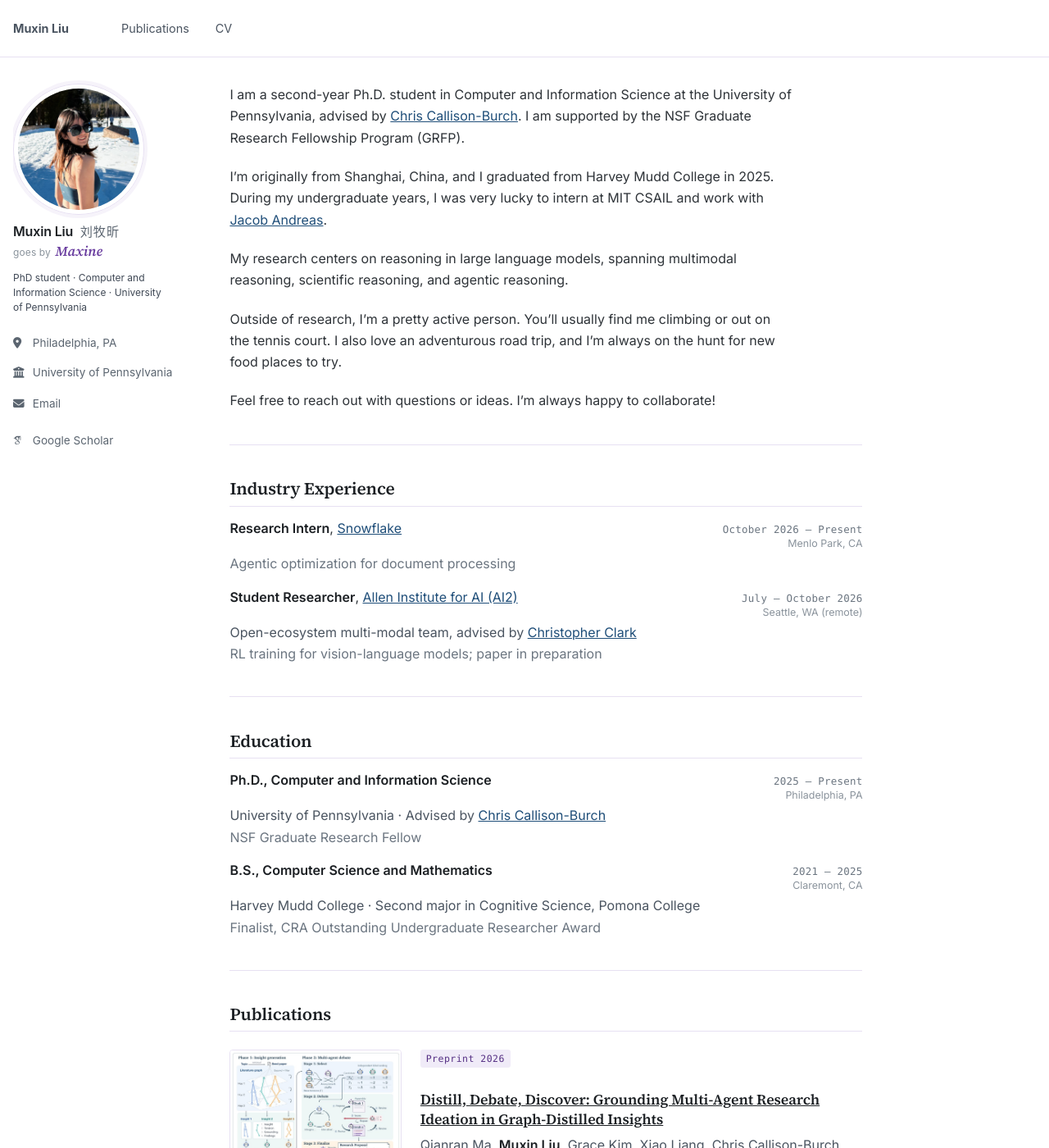
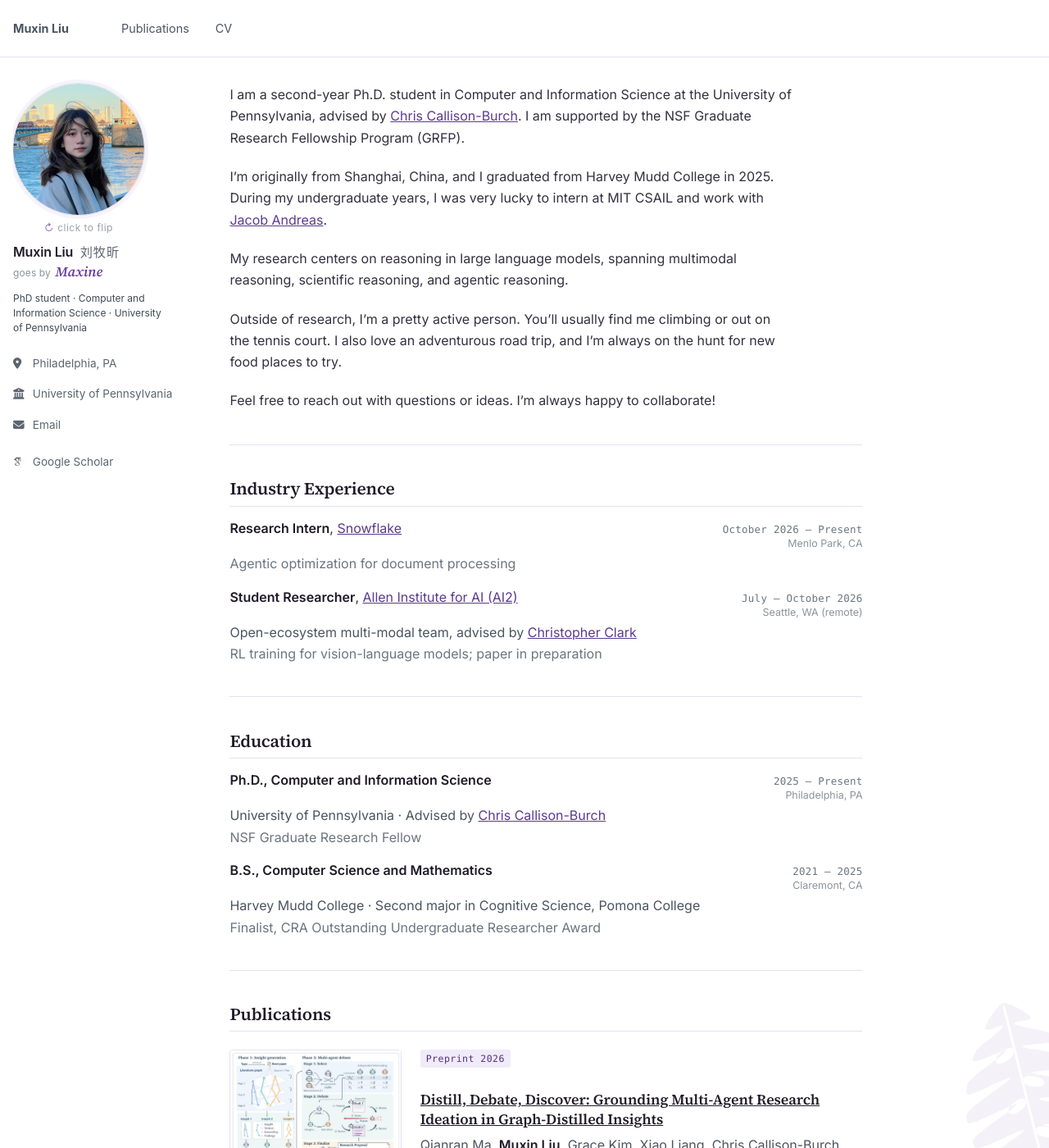
Before and after one commit to maxinemuxin/maxinemuxin.github.io, a Jekyll site: the page built from _pages/about.md, in a window 1280 px wide and 1400 px high. Shown: the whole window at 82% size. Built offline with Jekyll 4.4.1, drawn with Linux system fonts in a browser that asks for light colours; some web fonts are replaced.

Commit message:
Flip avatar, deeper purple accent, monstera watermark
Avatar:
- New Tower Bridge portrait on the front; the previous photo becomes the
  back face, revealed by clicking
- A small "click to flip" nudge under the photo that fades once used
- The flip handler lives in assets/js/avatar-flip.js rather than inline: the
  production HTML compressor strips newlines from inline scripts, which
  silently commented out the rest of the handler

Purple:
- Body links are purple at rest, deepening on hover
- Headings and body copy take a purple-leaning ink

Monstera:
- A generated SVG leaf sits in the bottom-right corner at 7% opacity. Its
  wrapper clips the bleed so it cannot create a scrollbar, it ignores
  pointer events, is hidden from assistive tech, and drops out below 900px.

Co-Authored-By: Claude Opus 5 (1M context) <noreply@anthropic.com>

```diff
--- a/_config.yml
+++ b/_config.yml
@@ -23,6 +23,8 @@ repository               : "maxinemuxin/maxinemuxin.github.io"
 author:
   # Biographic information
   avatar           : "profile.jpg"
+  avatar_back      : "profile-back.jpg"
+  avatar_hint      : "click to flip"
   name             : "Muxin Liu"
   goes_by          : "Maxine"
   chinese_name     : "刘牧昕"
--- a/_includes/author-profile.html
+++ b/_includes/author-profile.html
@@ -6,11 +6,24 @@
 
 <div itemscope itemtype="http://schema.org/Person">
 
+  {% if author.avatar contains "://" %}{% assign avatar_front = author.avatar %}{% else %}{% capture avatar_front %}{{ author.avatar | prepend: "/images/" | prepend: base_path }}{% endcapture %}{% endif %}
+  {% if author.avatar_back %}{% if author.avatar_back contains "://" %}{% assign avatar_back = author.avatar_back %}{% else %}{% capture avatar_back %}{{ author.avatar_back | prepend: "/images/" | prepend: base_path }}{% endcapture %}{% endif %}{% endif %}
+
   <div class="author__avatar">
-    {% if author.avatar contains "://" %}
-    	<img src="{{ author.avatar }}" alt="{{ author.name }}">
+    {% if avatar_back %}
+      <button type="button" class="avatar-flip" aria-pressed="false" aria-label="Flip photo">
+        <span class="avatar-flip__inner">
+          <span class="avatar-flip__face avatar-flip__face--front">
+            <img src="{{ avatar_front }}" alt="{{ author.name }}">
+          </span>
+          <span class="avatar-flip__face avatar-flip__face--back">
+            <img src="{{ avatar_back }}" alt="{{ author.name }}, second photo" loading="lazy">
+          </span>
+        </span>
+      </button>
+      {% if author.avatar_hint %}<p class="avatar-hint" aria-hidden="true">{{ author.avatar_hint }}</p>{% endif %}
     {% else %}
-    	<img src="{{ author.avatar | prepend: "/images/" | prepend: base_path }}" class="author__avatar" alt="{{ author.name }}">
+      <img src="{{ avatar_front }}" class="author__avatar" alt="{{ author.name }}">
     {% endif %}
   </div>
 
--- a/_includes/footer/custom.html
+++ b/_includes/footer/custom.html
@@ -1,3 +1,8 @@
 <!-- start custom footer snippets -->
 <a href="/sitemap/">Sitemap</a>
+<!-- A monstera leaf, barely there, bottom-right of the viewport. -->
+<div class="monstera" aria-hidden="true">
+  <img src="{{ base_path }}/images/monstera.svg" alt="">
+</div>
+
 <!-- end custom footer snippets -->
--- a/_includes/head/custom.html
+++ b/_includes/head/custom.html
@@ -1,6 +1,8 @@
 {% include base_path %}
 
 <!-- start custom head snippets -->
+
+<script src="{{ base_path }}/assets/js/avatar-flip.js" defer></script>
 
 <link rel="preconnect" href="https://fonts.googleapis.com">
 <link rel="preconnect" href="https://fonts.gstatic.com" crossorigin>
--- a/_sass/_custom.scss
+++ b/_sass/_custom.scss
@@ -20,6 +20,10 @@ $purple          : #6b3fa0; // primary accent
 $purple-deep     : #52307d; // hover / pressed
 $purple-hairline : #e7e0f2; // tinted rules and borders
 $purple-wash     : rgba(107, 63, 160, 0.09); // selection, subtle fills
+$purple-link     : #5c3a90; // body links at rest
+$purple-paper    : #ffffff; // page ground
+$purple-ink      : #1f1a28; // headings
+$purple-body     : #343040; // body copy
 
 /* Type scale
    --------------------------------------------------------------------------
@@ -43,7 +47,8 @@ html {
 
 body {
   font-family: $font-body;
-  color: #2e3338;
+  background-color: $purple-paper;
+  color: $purple-body;
   -webkit-font-smoothing: antialiased;
   -moz-osx-font-smoothing: grayscale;
 }
@@ -70,7 +75,7 @@ h5,
 h6,
 .author__name {
   font-family: $font-display;
-  color: #1b1f23;
+  color: $purple-ink;
   font-weight: 600;
   letter-spacing: -0.012em;
 }
@@ -102,16 +107,16 @@ h6,
    underline only on hover, which reads cleaner in dense publication lists. */
 
 a {
-  color: #1f4e79;
+  color: $purple-link;
   text-decoration: none;
 
   &:visited {
-    color: #1f4e79;
+    color: $purple-link;
   }
 
   &:hover,
   &:focus {
-    color: $purple;
+    color: $purple-deep;
     text-decoration: underline;
     text-decoration-color: rgba(107, 63, 160, 0.4);
     text-underline-offset: 2px;
@@ -131,12 +136,12 @@ a {
 /* Text selection picks up the accent. */
 ::selection {
   background: $purple-wash;
-  color: #1b1f23;
+  color: $purple-ink;
 }
 
 ::-moz-selection {
   background: $purple-wash;
-  color: #1b1f23;
+  color: $purple-ink;
 }
 
 /* Author sidebar
@@ -146,6 +151,105 @@ a {
   max-width: 160px;
   border: 1px solid $purple-hairline;
   box-shadow: 0 0 0 4px rgba(107, 63, 160, 0.06);
+}
+
+/* Flip avatar
+   --------------------------------------------------------------------------
+   Click the photo to rotate it and reveal a second image on the back face.
+   A real <button>, so it is reachable by keyboard and screen readers. */
+
+.avatar-flip {
+  display: block;
+  width: 100%;
+  max-width: 160px;
+  padding: 0;
+  border: 0;
+  background: none;
+  cursor: pointer;
+  line-height: 0;
+  perspective: 900px;
+  -webkit-tap-highlight-color: transparent;
+
+  &:focus-visible {
+    outline: 2px solid $purple;
+    outline-offset: 4px;
+    border-radius: 50%;
+  }
+}
+
+.avatar-flip__inner {
+  position: relative;
+  display: block;
+  width: 100%;
+  padding-top: 100%; /* keeps the card square as it scales */
+  transform-style: preserve-3d;
+  transition: transform 0.7s cubic-bezier(0.4, 0.2, 0.2, 1);
+}
+
+.avatar-flip.is-flipped .avatar-flip__inner {
+  transform: rotateY(180deg);
+}
+
+.avatar-flip__face {
+  position: absolute;
+  top: 0;
+  left: 0;
+  width: 100%;
+  height: 100%;
+  border-radius: 50%;
+  overflow: hidden;
+  backface-visibility: hidden;
+  -webkit-backface-visibility: hidden;
+  box-shadow: 0 0 0 1px $purple-hairline, 0 0 0 5px rgba(107, 63, 160, 0.06);
+}
+
+.avatar-flip__face--back {
+  transform: rotateY(180deg);
+}
+
+/* Override the theme's avatar img rules, which add padding and borders that
+   would break the absolutely-positioned faces. */
+.author__avatar .avatar-flip img {
+  display: block;
+  width: 100%;
+  height: 100%;
+  max-width: none;
+  padding: 0;
+  border: 0;
+  border-radius: 50%;
+  object-fit: cover;
+}
+
+/* Small nudge that the photo is interactive; it fades once used. */
+.avatar-hint {
+  max-width: 160px;
+  margin: 0.6em 0 0;
+  font-size: 0.72em;
+  color: #9aa3ad;
+  letter-spacing: 0.04em;
+  text-align: center;
+  transition: opacity 0.4s ease;
+
+  &::before {
+    content: "\21BB"; /* ↻ */
+    margin-right: 0.35em;
+    color: $purple;
+    opacity: 0.75;
+  }
+}
+
+.avatar-flip:hover + .avatar-hint {
+  color: $purple;
+}
+
+.avatar-hint.is-used {
+  opacity: 0;
+}
+
+@media (prefers-reduced-motion: reduce) {
+  .avatar-flip__inner {
+    transition: none;
+  }
 }
 
 .author__name {
@@ -335,7 +439,7 @@ hr {
 
   b {
     font-weight: 600;
-    color: #1b1f23;
+    color: $purple-ink;
   }
 }
 
@@ -455,7 +559,7 @@ hr {
   letter-spacing: -0.005em;
 
   a {
-    color: #1b1f23;
+    color: $purple-ink;
 
     &:hover {
       color: $purple;
@@ -471,7 +575,7 @@ hr {
   color: #4a5460;
 
   b {
-    color: #1b1f23;
+    color: $purple-ink;
     font-weight: 600;
   }
 }
@@ -493,3 +597,34 @@ hr {
     max-width: 420px;
   }
 }
+
+/* Monstera
+   --------------------------------------------------------------------------
+   A quiet bit of personality in the bottom-right corner. The wrapper clips
+   the leaf so bleeding it off the edge can never create a scrollbar, and it
+   is inert to pointer events and hidden from assistive tech. */
+
+.monstera {
+  position: fixed;
+  right: 0;
+  bottom: 0;
+  z-index: 0;
+  width: 190px;
+  height: 250px;
+  overflow: hidden;
+  pointer-events: none;
+
+  img {
+    position: absolute;
+    right: -58px;
+    bottom: -46px;
+    width: 250px;
+    opacity: 0.07;
+    transform: rotate(-14deg);
+  }
+
+  /* Too tight to be pleasant on small screens. */
+  @media (max-width: 900px) {
+    display: none;
+  }
+}
--- /dev/null
+++ b/assets/js/avatar-flip.js
@@ -0,0 +1,16 @@
+/* Click the sidebar photo to flip it and reveal the second image.
+   Kept in its own file: the site's HTML compressor collapses newlines inside
+   inline <script> blocks, which silently breaks any line comment. */
+(function () {
+  document.addEventListener('click', function (e) {
+    var btn = e.target.closest && e.target.closest('.avatar-flip');
+    if (!btn) return;
+
+    var flipped = btn.classList.toggle('is-flipped');
+    btn.setAttribute('aria-pressed', flipped ? 'true' : 'false');
+
+    /* Fade the "click to flip" nudge once it has served its purpose. */
+    var hint = btn.parentNode.querySelector('.avatar-hint');
+    if (hint) hint.classList.add('is-used');
+  });
+})();
```
Also changed, not shown: images/monstera.svg (added), images/profile-back.jpg (added), images/profile.jpg.
